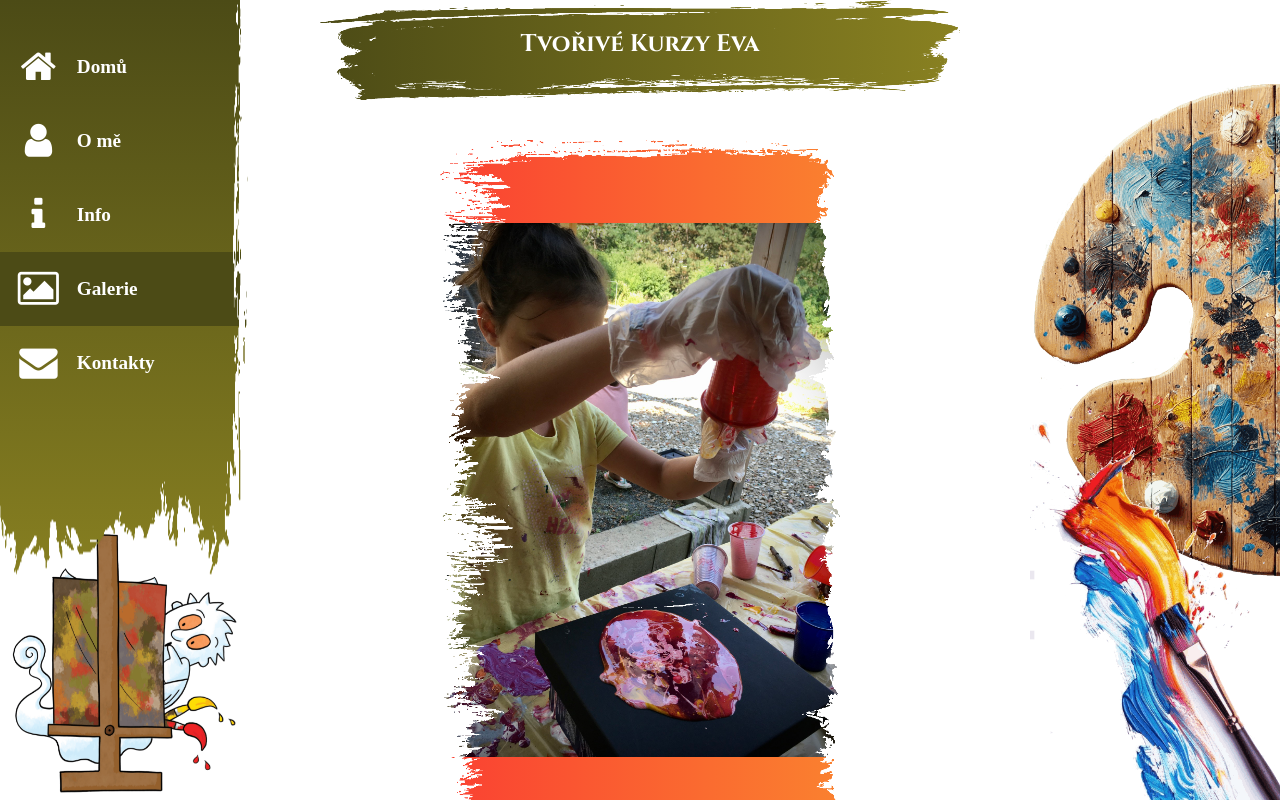
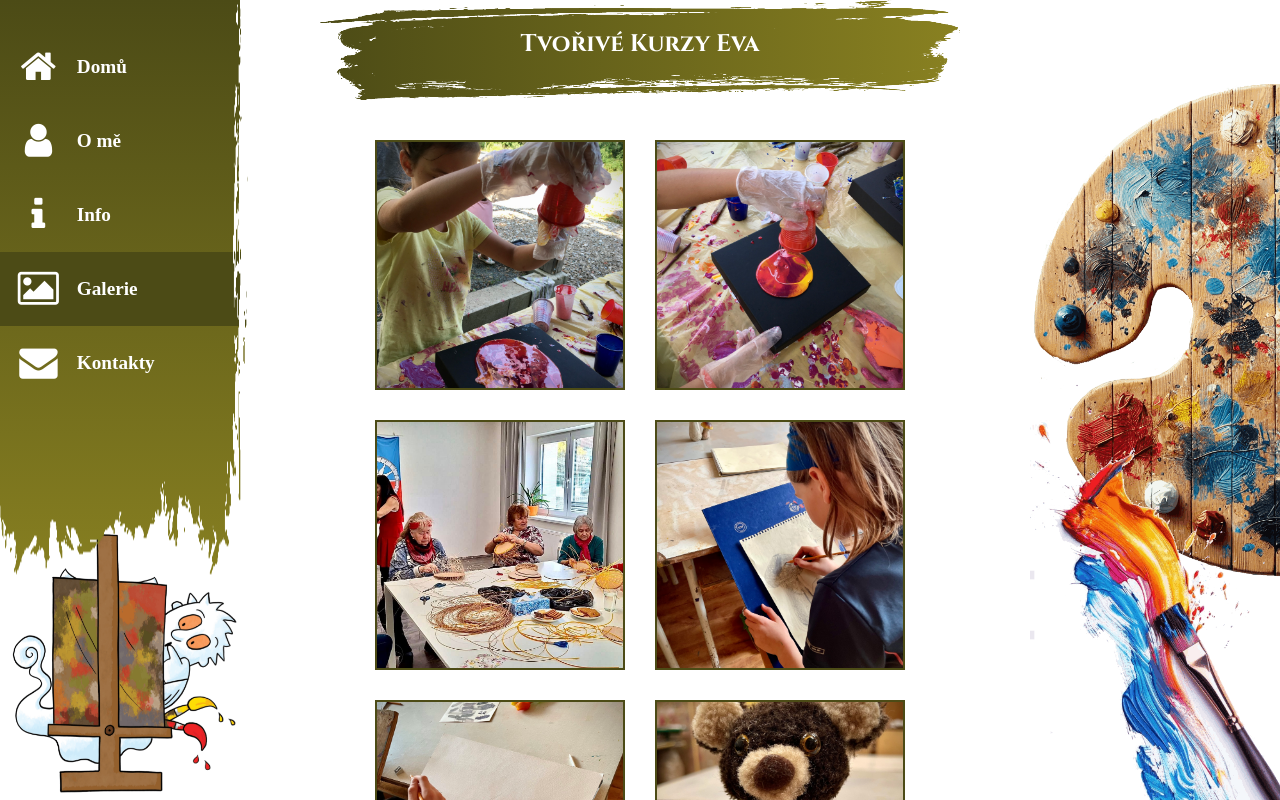
Before and after one commit to pulcovamon/tvorive-kurzy, a React (Vite) app: page /galerie in a window 1280 px wide. Shown: the top 800 px of the page. Built offline with nearby package versions, Linux system fonts and the light colour scheme; the HTML template or start-up script is replaced by a standard one; a web font is replaced by a local one.

Commit message:
create gallery

```diff
--- a/src/App.css
+++ b/src/App.css
@@ -488,11 +488,88 @@ h2 {
 
 .gallery-page {
   display: flex;
-  flex-direction: column;
+  flex-direction: row;
+  flex-wrap: wrap;
   gap: 30px;
+  justify-content: center;
   text-align: center;
 }
 
+.gallery-page button {
+  border: none;
+}
+
+.image-preview {
+  width: 250px;
+  height: 250px;
+  border: 2px solid #4C4B16;
+  overflow: hidden;
+  position: relative;
+  cursor: pointer;
+  transition: transform 0.3s ease;
+}
+
+.image-preview img {
+  width: 100%;
+  height: 100%;
+  object-fit: cover;
+  transition: transform 0.3s ease;
+}
+
+.image-preview:hover {
+  transform: scale(1.05);
+}
+
+.image-preview:hover img {
+  transform: scale(1.1);
+}
+
+.cover-image-container {
+  background-color: rgba(0, 0, 0, 0.8); /* Trochu tmavší pro lepší kontrast */
+  position: fixed;
+  z-index: 10;
+  left: 0;
+  top: 0;
+  width: 100vw;
+  height: 100vh;
+  display: flex;
+  justify-content: center;
+  align-items: center;
+}
+
+.cover-image {
+  max-width: 80%;
+  max-height: 80%;
+  object-fit: contain;
+  box-shadow: 0 8px 16px rgba(0, 0, 0, 0.7);
+  border-radius: 8px;
+  transition: transform 0.3s ease;
+}
+
+.close-image-button {
+  position: absolute;
+  right: 20px;
+  top: 20px;
+  border-radius: 50%;
+  padding: 10px;
+  border: none;
+  background-color: rgba(0, 0, 0, 0.6);
+  color: white;
+  font-size: 18px;
+  cursor: pointer;
+  transition: background-color 0.3s ease, transform 0.2s ease;
+}
+
+.close-image-button:hover {
+  background-color: rgba(255, 255, 255, 0.8);
+  color: black;
+  transform: scale(1.1);
+}
+
+.close-image-button:focus {
+  outline: none;
+  box-shadow: 0 0 8px rgba(255, 255, 255, 0.8);
+}
 
 @media (max-width: 1000px) {
   .header {
--- a/src/App.tsx
+++ b/src/App.tsx
@@ -14,6 +14,23 @@ import Info from "./pages/Info";
 import Contacts from "./pages/Contacts";
 import AboutMe from "./pages/AboutMe";
 import Gallery from "./pages/Gallery";
+
+const images = [
+  "469081208_122168847446249789_5586547136073549947_n.jpg",
+  "469087949_122168847656249789_1229563101964536289_n.jpg",
+  "469089958_122169044972249789_4051613390176550732_n.jpg",
+  "469121031_122168847392249789_228136787837621275_n.jpg",
+  "469124228_122168847416249789_529083761992409823_n.jpg",
+  "469130843_122168847410249789_6458794863008195022_n.jpg",
+  "469163912_122168847398249789_565327365816039447_n.jpg",
+  "469176748_122168847386249789_6166407068095635099_n.jpg",
+  "469180886_122168847374249789_6529274338169913467_n.jpg",
+  "469181741_122168847578249789_1928072034286469386_n.jpg",
+  "469182960_122169044864249789_1392439034712960945_n.jpg",
+  "469208140_122168847464249789_5005832497987227905_n.jpg",
+  "469222243_122168847404249789_7256726528005602055_n.jpg",
+  "469284172_122168847440249789_3063773670360851138_n.jpg",
+];
 
 const AppContent: React.FC = () => {
   const [navbarVisible, setNavbarVisible] = useState(false);
@@ -72,11 +89,11 @@ const AppContent: React.FC = () => {
 
       <div className="content">
         <Routes>
-          <Route path="/" element={<Home />} />
+          <Route path="/" element={<Home images={images} />} />
           <Route path="/info" element={<Info />} />
           <Route path="/kontakty" element={<Contacts isDesktop={isDesktop} />} />
           <Route path="/o-me" element={<AboutMe />} />
-          <Route path="/galerie" element={<Gallery />} />
+          <Route path="/galerie" element={<Gallery images={images} />} />
         </Routes>
       </div>
     </div>
--- /dev/null
+++ b/src/components/CoverImage.tsx
@@ -0,0 +1,21 @@
+import { faXmark } from "@fortawesome/free-solid-svg-icons";
+import { FontAwesomeIcon } from "@fortawesome/react-fontawesome";
+
+const CoverImage = ({
+  image,
+  closeImage,
+}: {
+  image: string;
+  closeImage: Function;
+}) => {
+  return (
+    <div className="cover-image-container">
+    <button className="close-image-button" onClick={() => closeImage()}>
+        <FontAwesomeIcon icon={faXmark} />
+    </button>
+      <img src={image} className="cover-image" />
+    </div>
+  );
+};
+
+export default CoverImage;
--- /dev/null
+++ b/src/components/ImagePreview.tsx
@@ -0,0 +1,9 @@
+const ImagePreview = ({ path, key }: { path: string; key: string|number }) => {
+  return (
+    <div className="image-preview">
+      <img src={path} key={key} />
+    </div>
+  );
+};
+
+export default ImagePreview;
--- a/src/components/Slideshow.tsx
+++ b/src/components/Slideshow.tsx
@@ -1,24 +1,7 @@
-import React, { useState } from "react";
+import { useState } from "react";
 import { useDrag } from "@use-gesture/react";
 
-const images = [
-  "469081208_122168847446249789_5586547136073549947_n.jpg",
-  "469087949_122168847656249789_1229563101964536289_n.jpg",
-  "469089958_122169044972249789_4051613390176550732_n.jpg",
-  "469121031_122168847392249789_228136787837621275_n.jpg",
-  "469124228_122168847416249789_529083761992409823_n.jpg",
-  "469130843_122168847410249789_6458794863008195022_n.jpg",
-  "469163912_122168847398249789_565327365816039447_n.jpg",
-  "469176748_122168847386249789_6166407068095635099_n.jpg",
-  "469180886_122168847374249789_6529274338169913467_n.jpg",
-  "469181741_122168847578249789_1928072034286469386_n.jpg",
-  "469182960_122169044864249789_1392439034712960945_n.jpg",
-  "469208140_122168847464249789_5005832497987227905_n.jpg",
-  "469222243_122168847404249789_7256726528005602055_n.jpg",
-  "469284172_122168847440249789_3063773670360851138_n.jpg",
-];
-
-const Slideshow: React.FC = () => {
+const Slideshow = ({ images }: { images: string[] }) => {
   const [currentIndex, setCurrentIndex] = useState(0);
   const [imageHover, setImageHover] = useState(false);
 
@@ -76,7 +59,12 @@ const Slideshow: React.FC = () => {
         }}
       >
         {images.map((src, index) => (
-          <img key={index} src={`slideshow/${src}`} alt={`Slide ${index}`} draggable="false" />
+          <img
+            key={index}
+            src={`slideshow/${src}`}
+            alt={`Slide ${index}`}
+            draggable="false"
+          />
         ))}
       </div>
       {imageHover ? buttons : null}
--- a/src/pages/Gallery.tsx
+++ b/src/pages/Gallery.tsx
@@ -1,9 +1,34 @@
-import Slideshow from "../components/Slideshow";
+import { useState } from "react";
+import CoverImage from "../components/CoverImage";
+import ImagePreview from "../components/ImagePreview";
 
-const Gallery = () => {
-    return <div className="gallery-page">
-        <Slideshow />
+const Gallery = ({ images }: { images: string[] }) => {
+  const [image, setImage] = useState<number | null>(null);
+
+  const onImageClick = (index: number) => {
+    setImage(index);
+  };
+
+  const closeImage = () => {
+    setImage(null);
+  };
+
+  const imageComponents = images.map((image, index) => {
+    return (
+      <button onClick={() => onImageClick(index)} className="image-button">
+        <ImagePreview path={`slideshow/${image}`} key={index} />
+      </button>
+    );
+  });
+
+  return (
+    <div className="gallery-page">
+      {imageComponents}
+      {image === null ? null : (
+        <CoverImage image={`slideshow/${images[image]}`} closeImage={closeImage} />
+      )}
     </div>
+  );
 };
 
 export default Gallery;
--- a/src/pages/Home.tsx
+++ b/src/pages/Home.tsx
@@ -1,8 +1,8 @@
 import Slideshow from "../components/Slideshow";
 
-const Home = () => {
+const Home = ({ images }: { images: string[] }) => {
     return <div className="home-page page">
-        <Slideshow />
+        <Slideshow images={images} />
         <div className="text-container">
             <div className="text-inside-container">
                 <p className="welcome-text">
```
